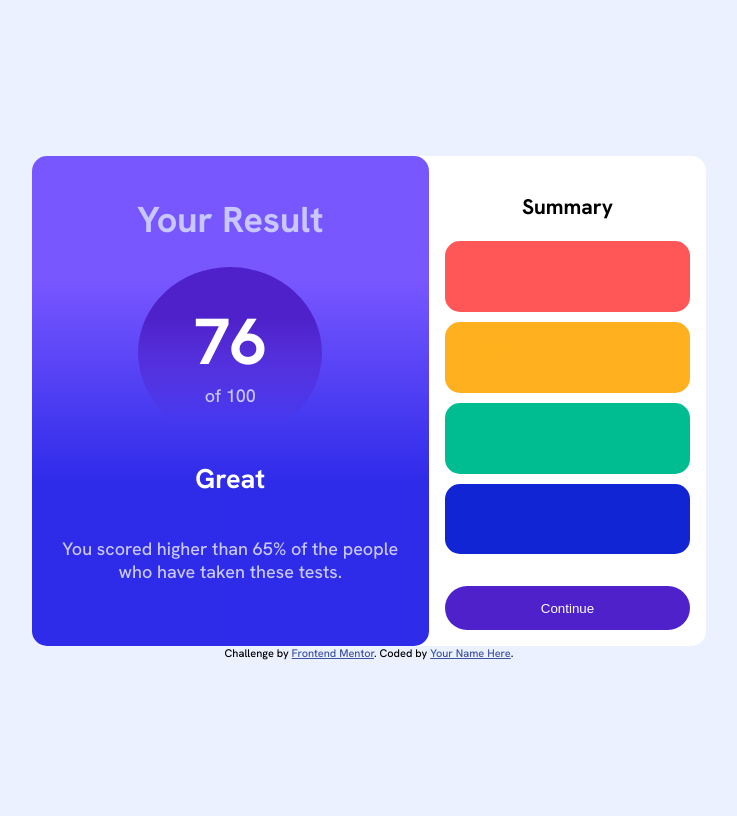
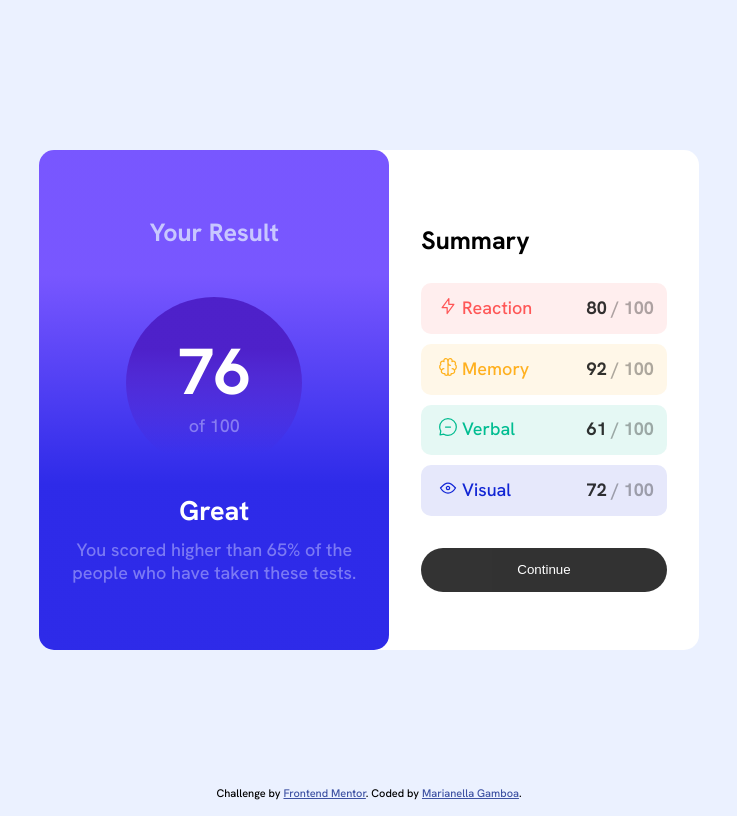
Before and after one commit to Marianellag1/effective-potato-results, a plain HTML site: page index.html in a window 1280 px wide. Shown: the whole page, without its empty margins (271-1008 px from the left). Drawn offline with Linux system fonts and the light colour scheme.

Commit message:
completed a good portion, feeling good of outcome of challenge.

```diff
--- a/assets/css/style.css
+++ b/assets/css/style.css
@@ -18,12 +18,19 @@
     /*background color*/
     --violet-blue: hsla(256, 72%, 46%, 1);
     /*circle*/
-    --persian-blue: hsla(241, 72%, 46%, 0);
+    --persian-blue: hsla(241, 72%, 46%, 0); /*color not working*/
     /*circle*/
     --white: hsl(0, 0%, 100%);
     --pale-blue: hsl(221, 100%, 96%);
     --light-lavender: hsl(241, 100%, 89%);
     --dark-gray-blue: hsl(224, 30%, 27%);
+    --black: hsl(0, 0%, 0%);
+}
+
+* {
+    margin: 0;
+    padding: 0;
+    box-sizing: border-box;
 }
 
 body {
@@ -42,10 +49,31 @@ button {
     cursor: pointer;
     border: none;
     color: var(--white);
-    background-color: var(--violet-blue);
+    background-color: var(--black);
+    opacity: 0.8;
     margin-top: 2rem;
     padding: .9rem 6rem;
     border-radius: 25px;
+}
+
+button:hover {
+    opacity: 0.7;
+}
+
+button:active {
+    background: linear-gradient(180deg, var(--light-slate-blue)25%, var(--light-royal-blue)67%);
+}
+
+span {
+    opacity: 0.4;
+}
+
+.footer {
+    position: fixed;
+    left: 0;
+    bottom: 0;
+    width: 100%;
+    text-align: center;
 }
 
 .wrapper {
@@ -53,6 +81,7 @@ button {
     grid-template-columns: auto auto;
     background-color: var(--white);
     border-radius: 15px;
+    height: 500px;
 }
 
 .result {
@@ -62,22 +91,26 @@ button {
     display: flex;
     align-items: center;
     flex-direction: column;
-    width: 365px;
+    justify-content: center;
+    width: 350px;
 }
 
 .result h1 {
     color: var(--light-lavender);
+    font-size: 25px;
 }
 
 .result h2 {
     color: var(--white);
+    margin-bottom: .625rem;
 }
 
 .circle {
     border-radius: 50%;
-    width: 120px;
+    width: 176px;
     padding: 2rem;
     text-align: center;
+    margin: 3rem 0 1.5rem;
     background: linear-gradient(180deg, var(--violet-blue)30%, var(--persian-blue)91%);
 }
 
@@ -89,18 +122,24 @@ button {
 .circle p {
     color: var(--light-lavender);
     margin: 0;
+    opacity: 0.5;
 }
 
 .score {
     color: var(--light-lavender);
+    opacity: 0.5;
 }
 
 .summary {
-    padding: 1rem;
+    padding: 2rem;
+    display: flex;
+    flex-direction: column;
+    justify-content: center;
 }
 
 .summary h3 {
-    text-align: center;
+    margin: 1rem 0;
+    font-size: 25px;
 }
 
 .score {
@@ -109,28 +148,56 @@ button {
 
 .color {
     display: grid;
-    grid-template-columns: auto auto auto;
-    border-radius: 15px;
+    grid-template-columns: auto auto;
+    border-radius: 10px;
     margin-top: .625rem;
+    padding: .8rem;
 }
+
 
 .reaction {
     color: var(--light-red);
-    background-color: var(--light-red);
+    background-color: hsl(0, 100%, 67%, 0.1);
+    /*Did not use root*/
+    /*using hsl color number and adding opacity needed at the end*/
 }
 
 .memory {
     color: var(--orangey-yellow);
-    background-color: var(--orangey-yellow);
+    background-color: hsl(39, 100%, 56%, 0.1);
 }
 
 .verbal {
     color: var(--green-teal);
-    background-color: var(--green-teal);
-    /* background-color:hsla(120,60%,70%,0.3); */
+    background-color: hsl(166, 100%, 37%, 0.1);
 }
 
 .visual {
     color: var(--cobalt-blue);
-    background-color: var(--cobalt-blue);
+    background-color: hsl(234, 85%, 45%, 0.1);
 }
+
+.visual p,
+.reaction p,
+.memory p,
+.verbal p {
+    color: var(--black);
+    font-weight: 700;
+    text-align: end;
+    opacity: 0.8;
+}
+
+.visual h4,
+.reaction h4,
+.memory h4,
+.verbal h4 {
+    font-weight: 500;
+}
+
+.together {
+    display: flex;
+}
+
+.together figure {
+    padding: 0 .25rem;
+}
--- a/index.html
+++ b/index.html
@@ -43,50 +43,58 @@
       </h3>
 
       <div class="reaction color">
+        <div class="together">
           <figure>
             <img src="./assets/images/icon-reaction.svg" alt="lightning bolt icon">
           </figure>
           <h4>
             Reaction
           </h4>
+        </div>
         <p>
-          80 / 100
+          80 <span>/ 100</span>
         </p>
       </div>
 
       <div class="memory color">
+        <div class="together">
           <figure>
             <img src="./assets/images/icon-memory.svg" alt="brain icon">
           </figure>
           <h4>
             Memory
           </h4>
+        </div>
         <p>
-          92 / 100
+          92 <span>/ 100</span>
         </p>
       </div>
 
       <div class="verbal color">
+        <div class="together">
           <figure>
             <img src="./assets/images/icon-verbal.svg" alt="speech bubble icon">
           </figure>
           <h4>
             Verbal
           </h4>
+        </div>
         <p>
-          61 / 100
+          61 <span>/ 100</span>
         </p>
       </div>
 
       <div class="visual color">
+        <div class="together">
           <figure>
             <img src="./assets/images/icon-visual.svg" alt="eye icon">
           </figure>
           <h4>
             Visual
           </h4>
+        </div>
         <p>
-          72 / 100
+          72 <span>/ 100</span>
         </p>
       </div>
 
@@ -94,9 +102,9 @@
     </div>
   </div>
 
-  <footer class="attribution">
+  <footer class="attribution footer">
     Challenge by <a href="https://www.frontendmentor.io?ref=challenge" target="_blank">Frontend Mentor</a>.
-    Coded by <a href="#">Your Name Here</a>.
+    Coded by <a href="https://www.frontendmentor.io/profile/Marianellag1" target="_blank">Marianella Gamboa</a>.
   </footer>
 </body>
 
```
Lines whose indentation alone changed are shown as unchanged.
